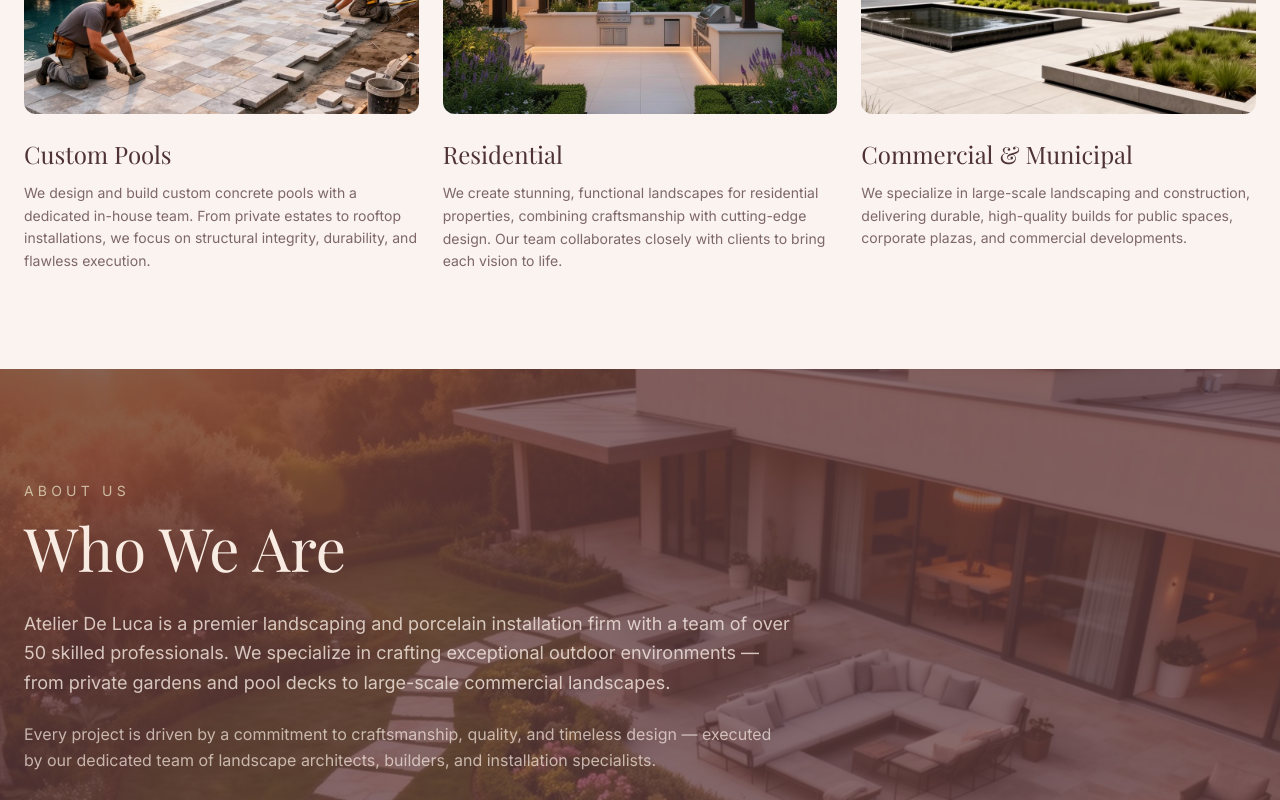
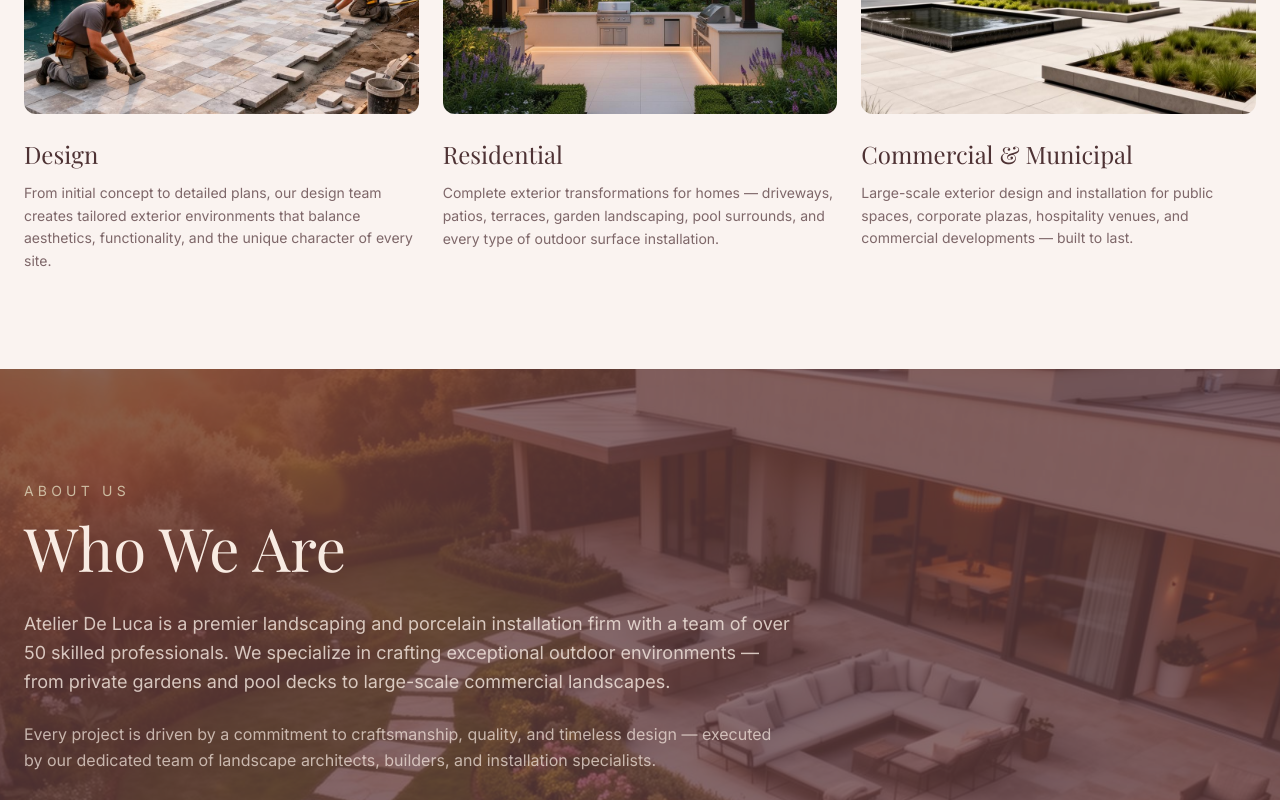
Before and after one commit to SamisDone/Atelier-De-Luca, a Next.js app: page / in a window 1280 px wide. Shown: the part 1040-1840 px from the top of the page. Built offline with nearby package versions, Linux system fonts and the light colour scheme.

Commit message:
Refine service and copy details
Co-authored-by: SamisDone <119945235+SamisDone@users.noreply.github.com>

```diff
--- a/src/components/Contact.tsx
+++ b/src/components/Contact.tsx
@@ -21,7 +21,7 @@ const Contact = () => {
             Request a Free Consultation
           </h2>
           <p className="text-muted-foreground mb-10 max-w-xl mx-auto">
-            Ready to transform your outdoor space? Tell us about your project and our team will schedule a site visit to discuss your landscaping and installation needs.
+            Ready to transform your outdoor space? Tell us about your project and our team will schedule a site visit to discuss your design and installation needs.
           </p>
 
           <form className="space-y-6 mx-auto text-left" onSubmit={(e) => e.preventDefault()}>
--- a/src/components/Footer.tsx
+++ b/src/components/Footer.tsx
@@ -38,10 +38,10 @@ const Footer = () => {
           <div>
             <h4 className="font-serif text-lg mb-4">Our Services</h4>
             <ul className="space-y-2 text-brand-secondary/60 text-sm">
-              <li>Pool & Water Features</li>
-              <li>Residential Landscaping</li>
-              <li>Rooftop Terraces</li>
-              <li>Patio Installations</li>
+              <li>Exterior Design</li>
+              <li>Residential Installations</li>
+              <li>Driveways & Patios</li>
+              <li>Pool Surrounds & Terraces</li>
               <li>Commercial Projects</li>
             </ul>
           </div>
--- a/src/components/Hero.tsx
+++ b/src/components/Hero.tsx
@@ -39,7 +39,7 @@ const Hero = () => {
       <motion.div style={{ y }} className="absolute inset-0 -top-[20%] h-[120%] w-full z-0">
         <Image
           src="/images/hero-terrace.jpg"
-          alt="Premium landscaping and porcelain installation"
+          alt="Premium exterior design and installation"
           fill
           priority
           sizes="100vw"
--- a/src/components/Services.tsx
+++ b/src/components/Services.tsx
@@ -5,21 +5,21 @@ import Image from "next/image";
 
 const services = [
   {
-    title: "Custom Pools",
+    title: "Design",
     description:
-      "We design and build custom concrete pools with a dedicated in-house team. From private estates to rooftop installations, we focus on structural integrity, durability, and flawless execution.",
+      "From initial concept to detailed plans, our design team creates tailored exterior environments that balance aesthetics, functionality, and the unique character of every site.",
     image: "/images/services-pools.jpg",
   },
   {
     title: "Residential",
     description:
-      "We create stunning, functional landscapes for residential properties, combining craftsmanship with cutting-edge design. Our team collaborates closely with clients to bring each vision to life.",
+      "Complete exterior transformations for homes — driveways, patios, terraces, garden landscaping, pool surrounds, and every type of outdoor surface installation.",
     image: "/images/services-residential.jpg",
   },
   {
     title: "Commercial & Municipal",
     description:
-      "We specialize in large-scale landscaping and construction, delivering durable, high-quality builds for public spaces, corporate plazas, and commercial developments.",
+      "Large-scale exterior design and installation for public spaces, corporate plazas, hospitality venues, and commercial developments — built to last.",
     image: "/images/services-commercial.jpg",
   },
 ];
```
